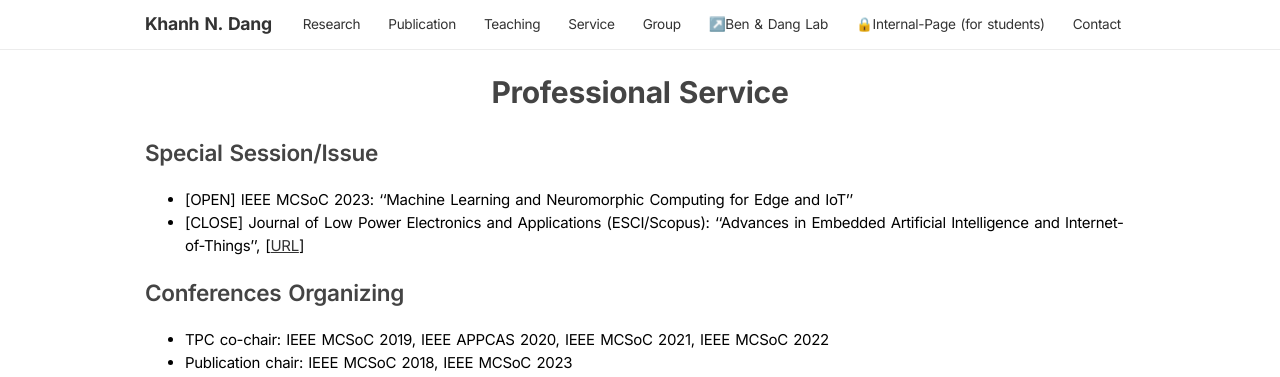
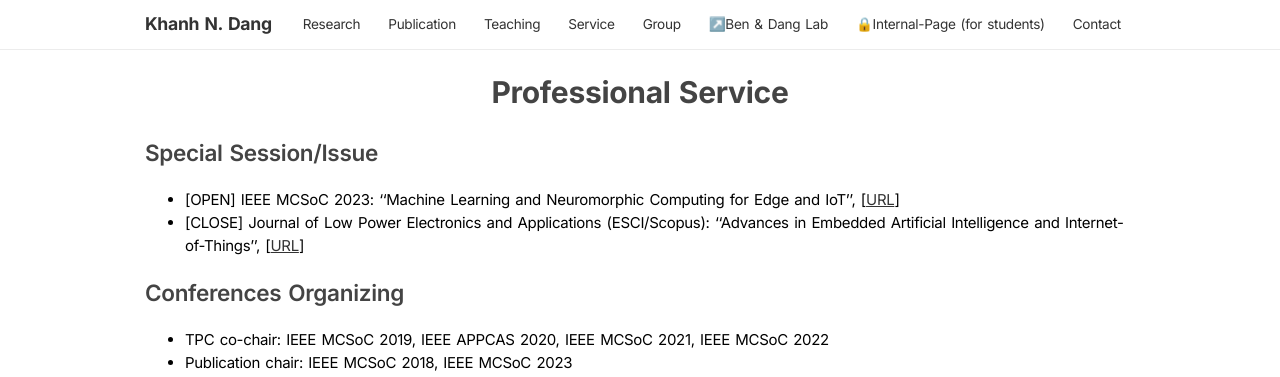
Before and after one commit to khanhdang/minimal-page, a Jekyll site: the page built from service.md, in a window 1280 px wide. Shown: the top 377 px of the page. Built offline with Jekyll 4.4.1, drawn with Linux system fonts in a browser that asks for light colours.

Commit message:
Update service.md

```diff
--- a/service.md
+++ b/service.md
@@ -6,7 +6,7 @@ title: Service
 # Professional Service
 
 ## Special Session/Issue
-- [OPEN] IEEE MCSoC  2023: ''Machine Learning and Neuromorphic Computing for Edge and IoT''
+- [OPEN] IEEE MCSoC  2023: ''Machine Learning and Neuromorphic Computing for Edge and IoT'', \[[URL](https://mcsoc-forum.org/site/index.php/machine-learning-and-neuromorphic-computing-for-edge-and-iot/)\]
 - [CLOSE] Journal of Low Power Electronics and Applications (ESCI/Scopus): ''Advances in Embedded Artificial Intelligence and Internet-of-Things'', \[[URL](https://www.mdpi.com/journal/jlpea/special_issues/DU85TF44GS)\]
 
 ## Conferences Organizing
```
